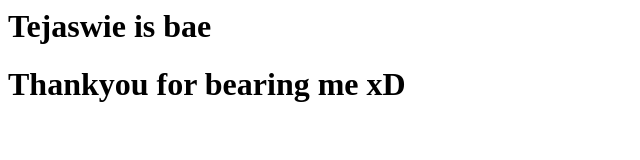
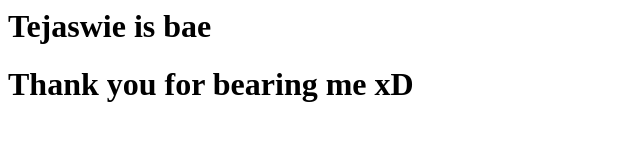
Before and after one commit to Suraj690/test, a plain HTML site: page index.html in a window 1280 px wide. Shown: the whole page, without its empty margins (0-640 px from the left). Drawn offline with Linux system fonts and the light colour scheme.

Commit message:
Update index.html

```diff
--- a/index.html
+++ b/index.html
@@ -5,7 +5,7 @@
 
   <body>
     <h1>Tejaswie is bae</h1>
-    <h1>Thankyou for bearing me xD<h1>
+    <h1>Thank you for bearing me xD<h1>
   </body>
 
   <style>
```
